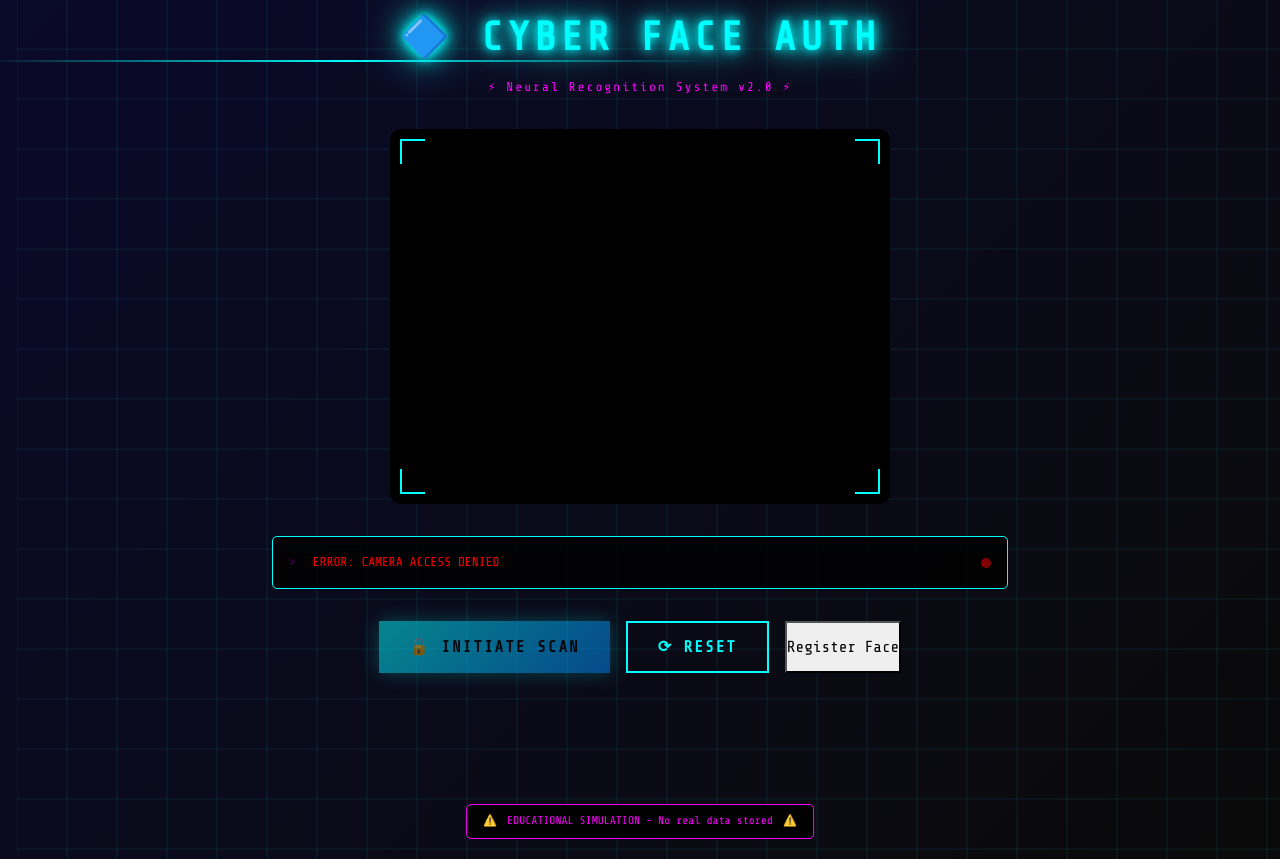
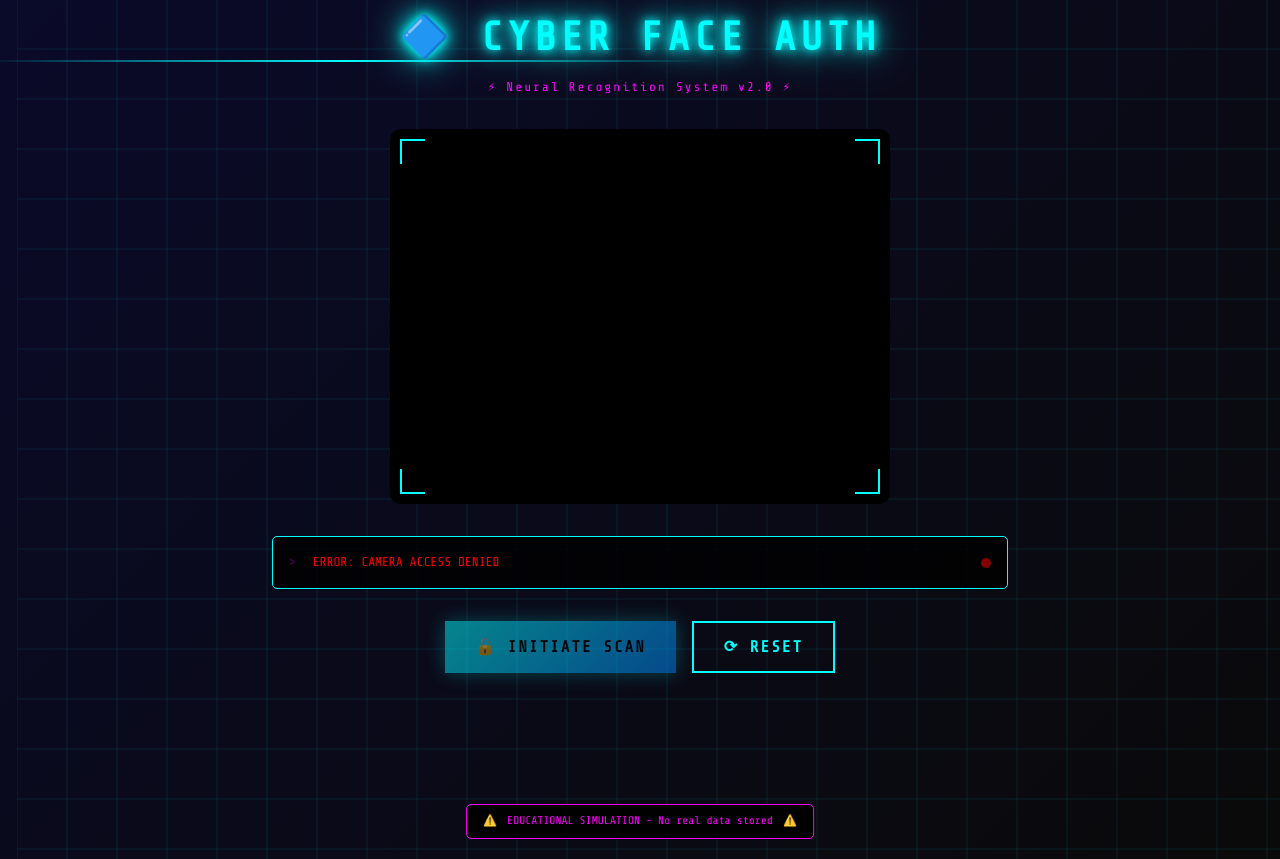
Before and after one commit to rajendramahapatra786-lgtm/Cyber_Face_Auth_System, a Django app: page / in a window 1280 px wide. Shown: the part 18-877 px from the top of the page. Run offline with Django 5.2, Linux system fonts and the light colour scheme.

Commit message:
Remove unused 'Register Face' button from face authentication interface

```diff
--- a/templates/index.html
+++ b/templates/index.html
@@ -427,7 +427,6 @@
         <div class="button-group">
             <button id="scanBtn" class="cyber-btn cyber-btn-primary">🔓 INITIATE SCAN</button>
             <button id="resetBtn" class="cyber-btn cyber-btn-secondary">⟳ RESET</button>
-            <button onclick="registerFace()">Register Face</button>
         </div>
 
         <div class="security-notice">
```
